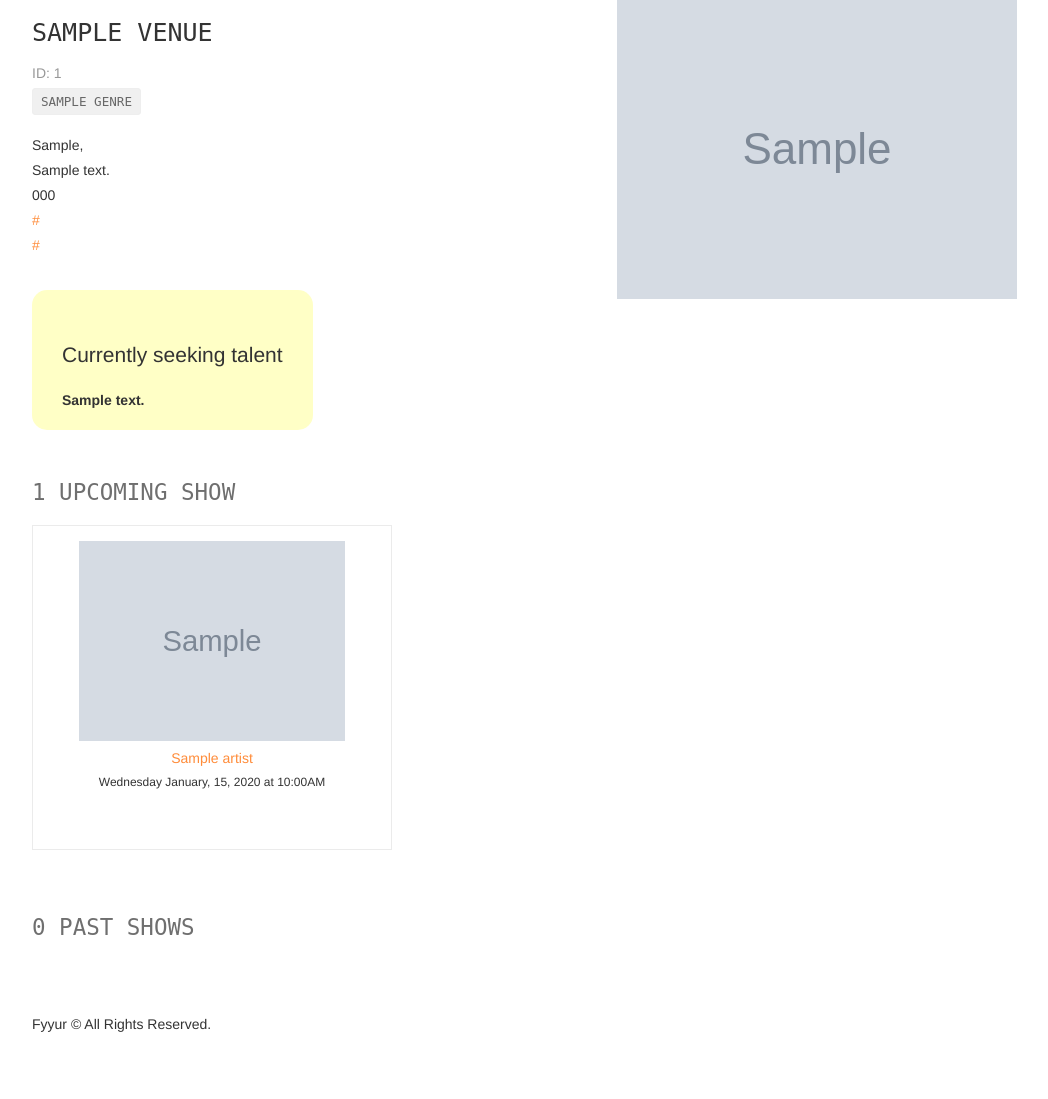
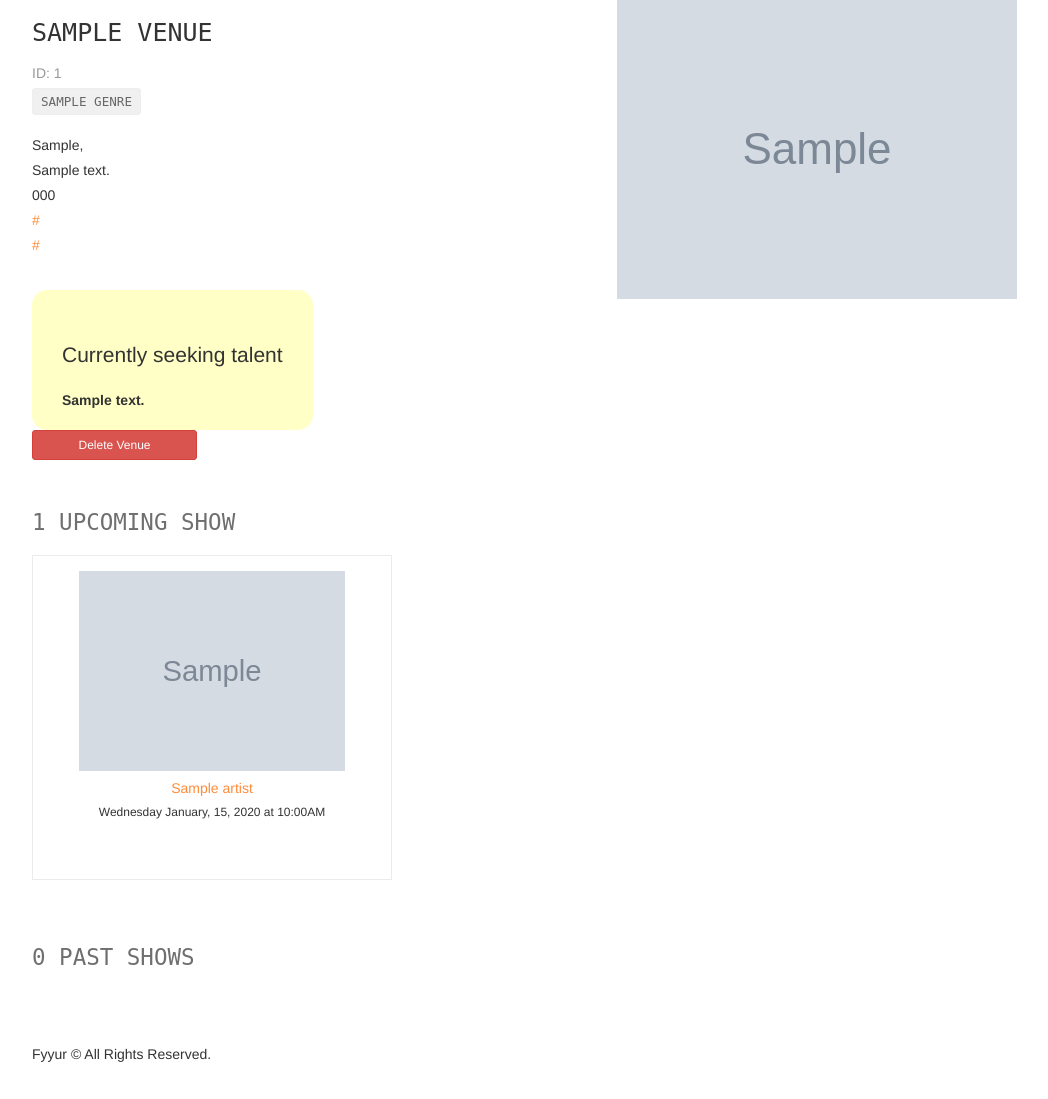
Before and after one commit to a-yasinsky/fyyur, a Flask app: page /venues/1 in a window 1280 px wide. Shown: the part 81-1180 px from the top of the page, without its empty margins (38-1086 px from the left). Before the commit the page ends 1113 px from the top, so only its background shows below. Run offline with Flask 2, Linux system fonts and the light colour scheme; tables that the repository leaves empty hold one stand-in row (values such as "Sample post"); grey boxes marked "Sample" are stand-in pictures; some libraries are stand-ins or nearby versions.

Commit message:
delete Venue added

```diff
--- a/app.py
+++ b/app.py
@@ -120,7 +120,7 @@ def search_venues():
 
   return render_template('pages/search_venues.html', results=response, search_term=request.form.get('search_term', ''))
 
-@app.route('/venues/<int:venue_id>')
+@app.route('/venues/<int:venue_id>', methods=['GET'])
 def show_venue(venue_id):
   # shows the venue page with the given venue_id
   # TODO: replace with real venue data from the venues table, using venue_id
@@ -165,22 +165,31 @@ def create_venue_submission():
   form = VenueForm()
   if form.validate_on_submit():
       # on successful db insert, flash success
+      error = False
+      data = {}
       try:
           venue = Venue()
           form.populate_obj(venue)
-          #venue.state_id = request.form['state']
+          #raise Exception('cheking the error hadling')
           db.session.add(venue)
           db.session.commit()
-          flash('Venue ' + request.form['name'] + ' was successfully listed!')
+          data['name'] = venue.name
       except:
+          error = True
           db.session.rollback()
           print(sys.exc_info())
           flash('Unable to write data!')
+          # is it normal not to close session here?
+          # return after session.close() leades to "Instance is not bound to a Session;"
+          # in QuerySelectField lazy load.
+          # http://sqlalche.me/e/bhk3
           return render_template('forms/new_venue.html', form=form)
       finally:
           db.session.close()
 
-      return redirect(url_for('venues'))
+      if not error:
+          flash('Venue ' + data['name'] + ' was successfully listed!')
+          return redirect(url_for('venues'))
   else:
       flash('Check your data!')
   # TODO: on unsuccessful db insert, flash an error instead.
@@ -188,14 +197,30 @@ def create_venue_submission():
   # see: http://flask.pocoo.org/docs/1.0/patterns/flashing/
   return render_template('forms/new_venue.html', form=form)
 
-@app.route('/venues/<venue_id>', methods=['DELETE'])
+@app.route('/venues/<venue_id>', methods=['POST', 'DELETE'])
 def delete_venue(venue_id):
   # TODO: Complete this endpoint for taking a venue_id, and using
   # SQLAlchemy ORM to delete a record. Handle cases where the session commit could fail.
-
+  venue = Venue.query.get_or_404(venue_id)
+  if len(venue.shows):
+      flash('Unable to remove the venue on which shows are held!')
+      return redirect(url_for('show_venue', venue_id = venue_id))
+  data = {}
+  data['name'] = venue.name
+  try:
+    venue.genres = []
+    db.session.delete(venue)
+    db.session.commit()
+    flash('Venue ' + data['name'] + ' has been deleted.')
+  except:
+    db.session.rollback()
+    print(sys.exc_info())
+    flash('Venue ' + data['name'] + ' could not be deleted.')
+  finally:
+    db.session.close()
   # BONUS CHALLENGE: Implement a button to delete a Venue on a Venue Page, have it so that
   # clicking that button delete it from the db then redirect the user to the homepage
-  return None
+  return redirect(url_for('index'))
 
 #  Artists
 #  ----------------------------------------------------------------
--- a/forms.py
+++ b/forms.py
@@ -47,7 +47,8 @@ class VenueForm(Form):
     )
     genres = QuerySelectMultipleField(
         # TODO implement enum restriction data required
-        'genres', validators=[DataRequired()], query_factory=lambda: get_model_choices('Genre'), get_label='name'
+        'genres', validators=[DataRequired()],
+        query_factory=lambda: get_model_choices('Genre'), get_label='name'
     )
     facebook_link = StringField(
         'facebook_link', validators=[Optional(), URL()]
@@ -82,7 +83,8 @@ class ArtistForm(Form):
     )
     genres = QuerySelectMultipleField(
         # TODO implement enum restriction data required
-        'genres', validators=[DataRequired()], query_factory=lambda: get_model_choices('Genre'), get_label='name'
+        'genres', validators=[DataRequired()],
+        query_factory=lambda: get_model_choices('Genre'), get_label='name'
     )
     facebook_link = StringField(
         'facebook_link', validators=[Optional(), URL()]
--- a/templates/pages/show_venue.html
+++ b/templates/pages/show_venue.html
@@ -46,6 +46,12 @@
 		<img src="{{ venue.image_link }}" alt="Venue Image" />
 	</div>
 </div>
+<div class="row">
+	<form method="post" class="form col-sm-2">
+		<input type="hidden" name="_method" value="DELETE" />
+		<input type="submit" value="Delete Venue" class="btn btn-danger btn-sm btn-block">
+	</form>
+</div>
 <section>
 	<h2 class="monospace">{{ venue.upcoming_shows_count }} Upcoming {% if venue.upcoming_shows_count == 1 %}Show{% else %}Shows{% endif %}</h2>
 	<div class="row">
```
